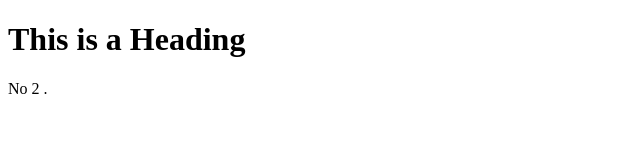
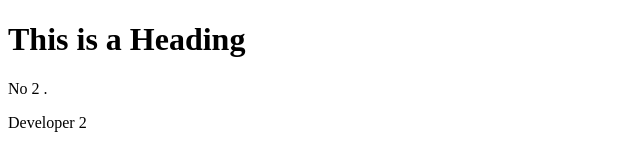
Before and after one commit to p-yuval/Test_1, a plain HTML site: page index.html in a window 1280 px wide. Shown: the full height of the page, 0-640 px from the left. Drawn offline with Linux system fonts and the light colour scheme.

Commit message:
changed by developer 2

```diff
--- a/index.html
+++ b/index.html
@@ -7,6 +7,7 @@
 
 <h1>This is a Heading</h1>
 <p>No 2 .</p>
+<p>Developer 2 </p>
 
 </body>
 </html>
```
